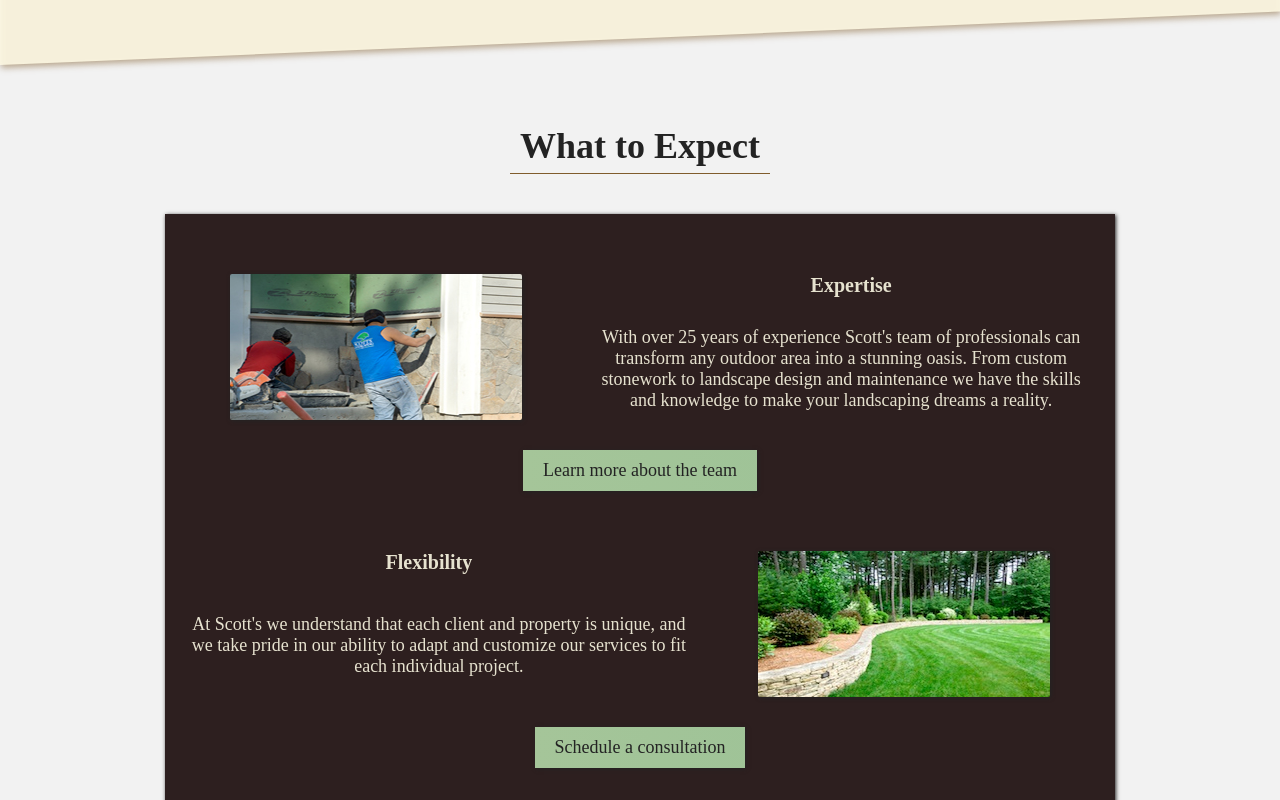
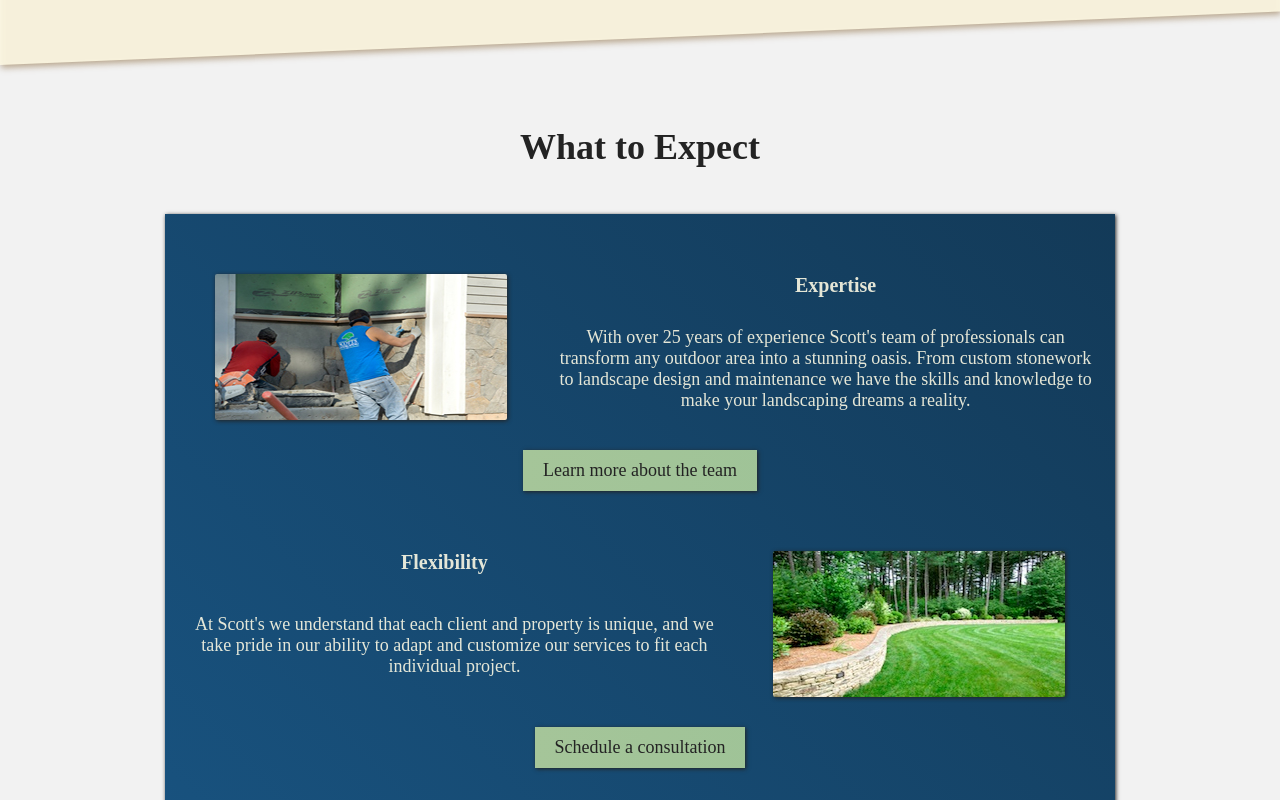
Before and after one commit to cbowman422/scottslandscaping, a React (Create React App) app: page / in a window 1280 px wide. Shown: the part 1320-2120 px from the top of the page. Built offline with nearby package versions, Linux system fonts and the light colour scheme.

Commit message:
fix transform Y

```diff
--- a/src/css/App.css
+++ b/src/css/App.css
@@ -16,10 +16,13 @@
   --white: #f2f2f2;
   --gray: #b7c2b2;
   --gray-highlight: #7d8e76;
+  --blue: rgba(25, 86, 133);
+  --blue-highlight: rgb(19, 58, 88);
   --green: rgb(148, 192, 148);
   --yellow: rgba(253, 249, 228, 0.895);
   --purple: rgb(77, 64, 113);
-  --brown: rgb(45, 31, 31);
+  --brown: rgb(43, 37, 37);
+  --brown-highlight: rgb(39, 35, 34) ;
   --lightgreen: rgb(165, 197, 153);
   --lightgreen-highlight: rgb(206, 228, 144);
   --transition: all 0.5s ease-in-out;
--- a/src/css/Home.css
+++ b/src/css/Home.css
@@ -2,7 +2,7 @@
 /* ------------------------- HERO CSS -------------------------- */
 
 .hero-container{
-  background-image: linear-gradient(rgba(25, 86, 133, 1), rgba(0, 0, 0, 0)), url('../images/13-164-068-walls.jpeg') ;
+  background-image: linear-gradient(var(--blue), rgba(0, 0, 0, 0)), url('../images/13-164-068-walls.jpeg') ;
   background-size: cover;
   background-position: center;
   width: 100%;
@@ -57,6 +57,12 @@
 /* ------------------------- WELCOME CSS -------------------------- */
 
 
+.home-welcome-details-container{
+  /* border: solid green;  */
+  place-items: center;
+  transform: translateY(21px);
+}
+
 .home-welcome-statement-container{
   display: flex;
   flex-direction: column;
@@ -81,8 +87,8 @@
 
 .home-welcome-details-container-bg{
   /* border: solid slateblue; */
-  margin: 10px;
-  background-color: var(--brown);
+  margin: 10px 0;
+  background-image: linear-gradient(45deg,  var(--blue),  var(--blue-highlight) );
   box-shadow: 1px 1px 4px var(--black);
   padding: 10px 0;
 
@@ -97,16 +103,9 @@
   color: var(--black);
 }
 
-.home-welcome-details-container{
-  /* border: solid green; */
-  padding-top: 20px;
-  place-items: center;
-}
-
 .home-welcome-details-intro{
   text-align: center;
   font-size: 5vw;
-  border-bottom: 1px solid rgba(116, 76, 23, 0.9);
   width: 36vw;
   padding-bottom: 6px;
   margin: 40px auto;
@@ -295,7 +294,7 @@
   }
 
   .home-welcome-details-container-bg{
-    margin: 0 40px;
+    margin: 0;
     padding-top: 40px;
   }
 
@@ -305,7 +304,7 @@
 
   .home-welcome-details{
     display: grid;
-    grid-template-columns: .8fr 1fr;
+    grid-template-columns: .7fr 1fr;
     grid-template-rows: .1fr 1fr .1fr;
     grid-template-areas:
     "img title"
@@ -317,7 +316,7 @@
 
   .home-welcome-details-alt{
     display: grid;
-    grid-template-columns: 1fr .8fr;
+    grid-template-columns: 1fr .7fr;
     grid-template-rows: .1fr 1fr .1fr;
     grid-template-areas:
     "title img"
```
